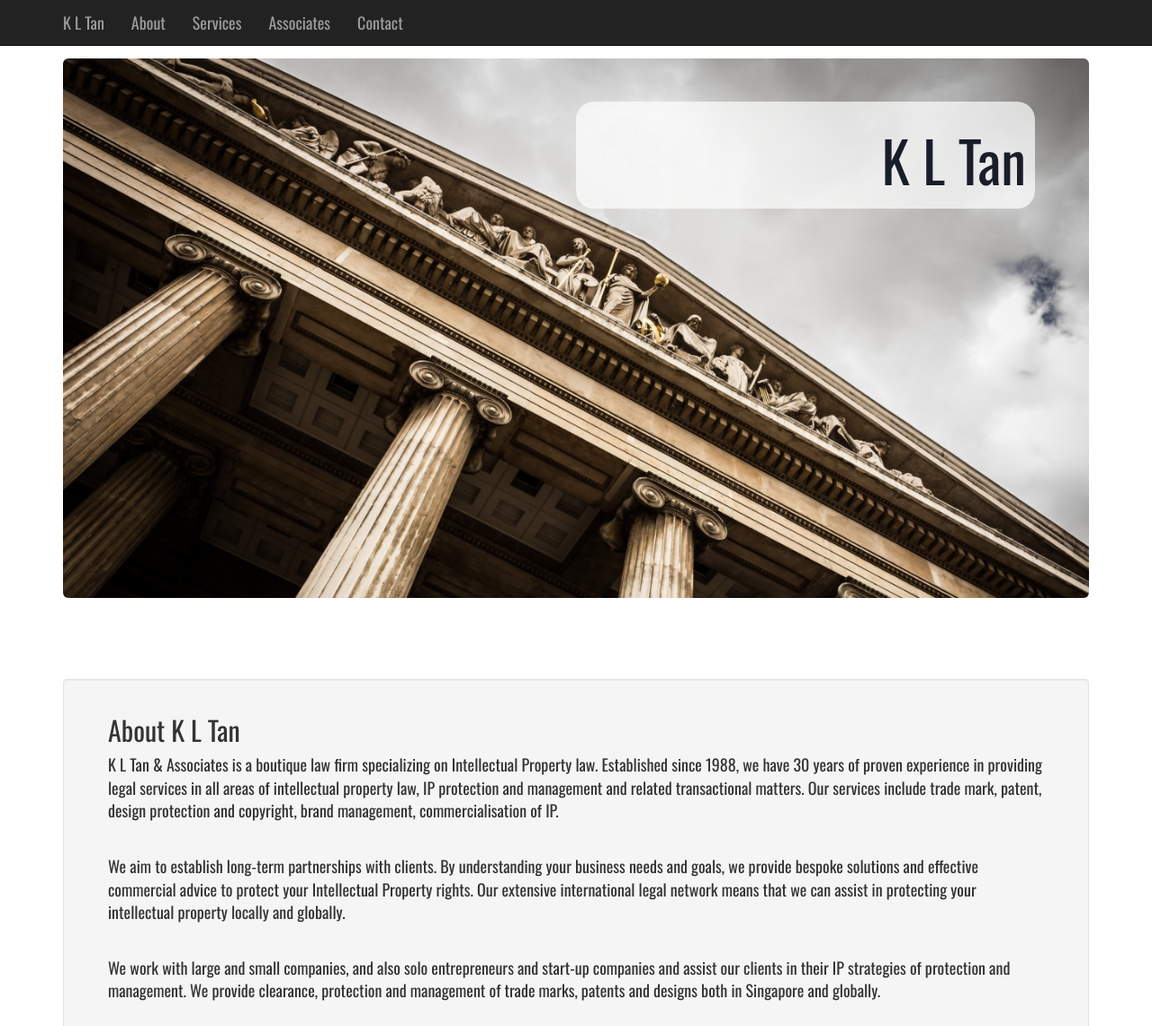
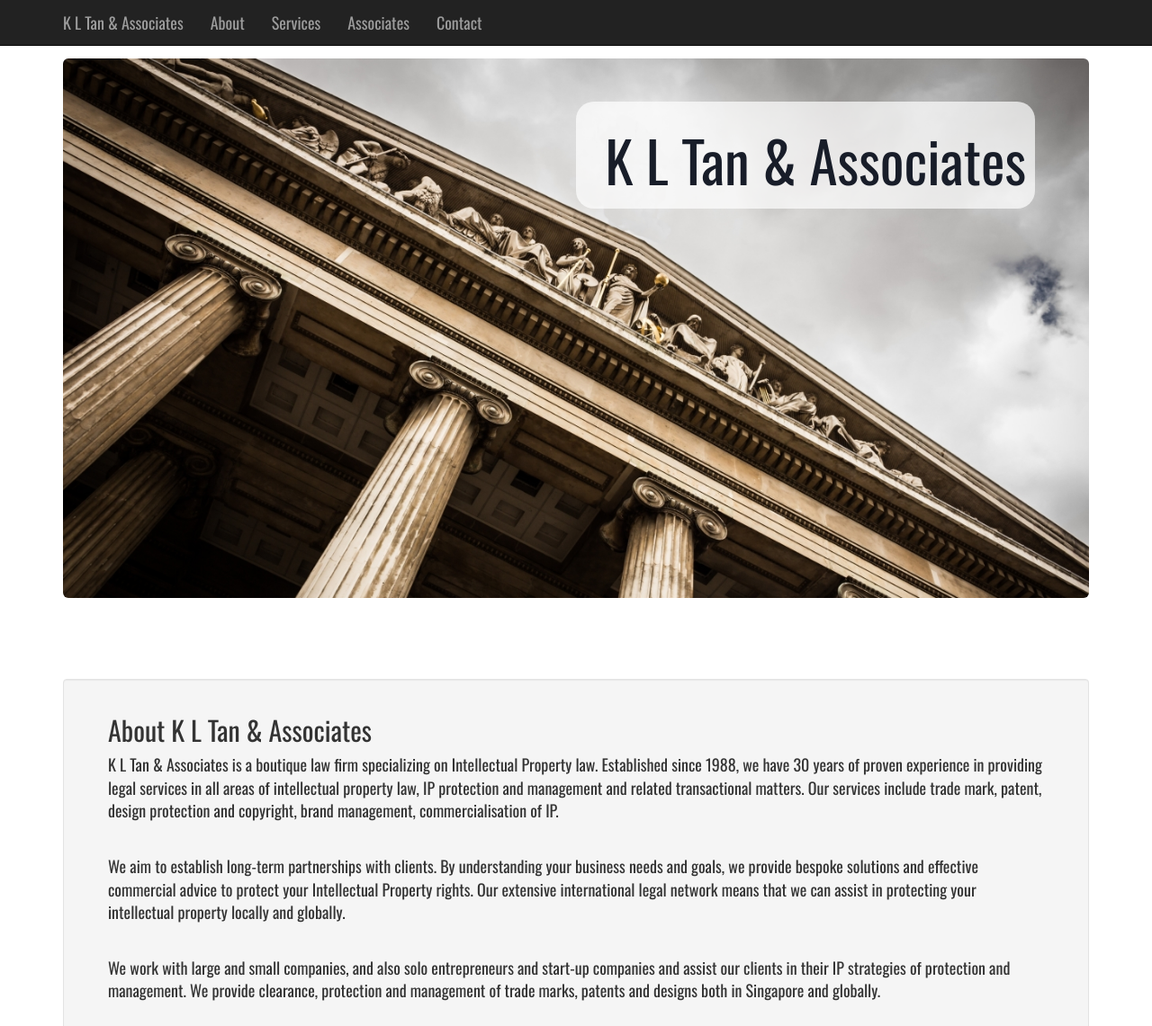
Before and after one commit to juschan/Project_KLT, a plain HTML site: page index.html in a window 1280 px wide. Shown: the top 1141 px of the page at 90% size. Drawn offline with nearby package versions, Linux system fonts and the light colour scheme.

Commit message:
Added back '& Associates'

```diff
--- a/index.html
+++ b/index.html
@@ -30,7 +30,7 @@
             <span class="icon-bar"></span>
             <span class="icon-bar"></span>
           </button>
-          <a class="navbar-brand" href="#">K L Tan</a>
+          <a class="navbar-brand" href="#">K L Tan & Associates</a>
         </div>
         <div id="navbar" class="collapse navbar-collapse">
           <ul class="nav navbar-nav">
@@ -48,7 +48,7 @@
       <div class="container">
         <div class="jumbotron">
             <div class="company_label">
-                <h1 class="text-right">K L Tan</h1>
+                <h1 class="text-right">K L Tan & Associates</h1>
             </div>
         </div>
       </div>
@@ -57,7 +57,7 @@
     <section>
         <div class="class container">
             <div class="company_label_2">
-                <h1 class="text-center">K L Tan</h1>
+                <h1 class="text-center">K L Tan & Associates</h1>
             </div>
         </div>
     </section>
@@ -66,7 +66,7 @@
     <section id="about">
       <div class="container">
         <div class="well">
-          <h2>About K L Tan</h2>
+          <h2>About K L Tan & Associates</h2>
             <p>
                 K L Tan & Associates is a boutique law firm specializing on Intellectual Property law. Established since
                 1988, we have 30 years of proven experience in providing legal services in all areas of intellectual
```
